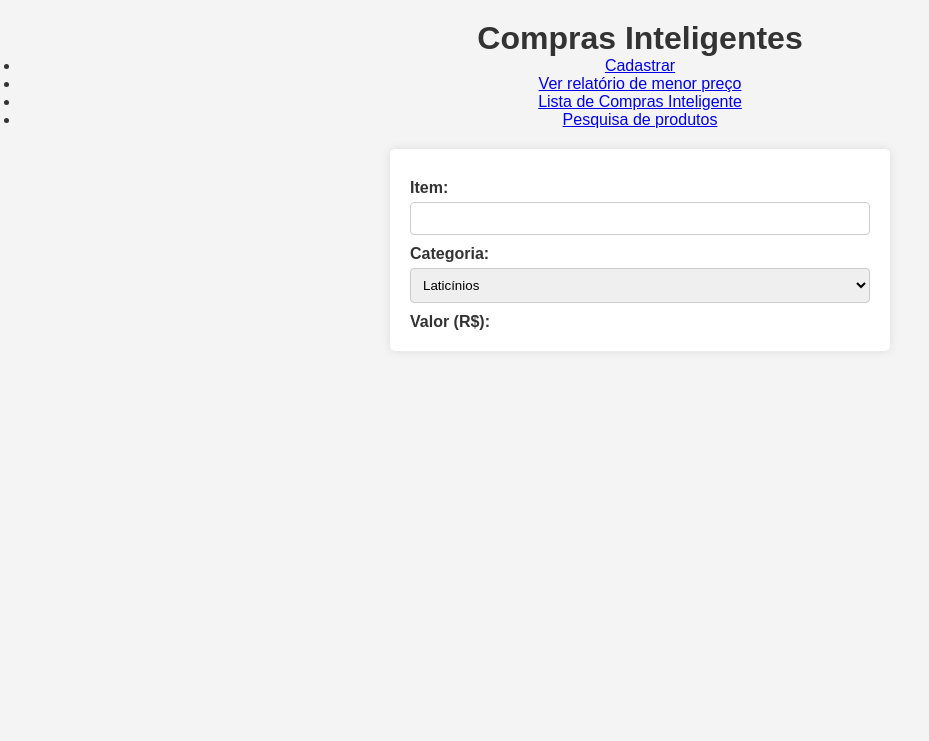
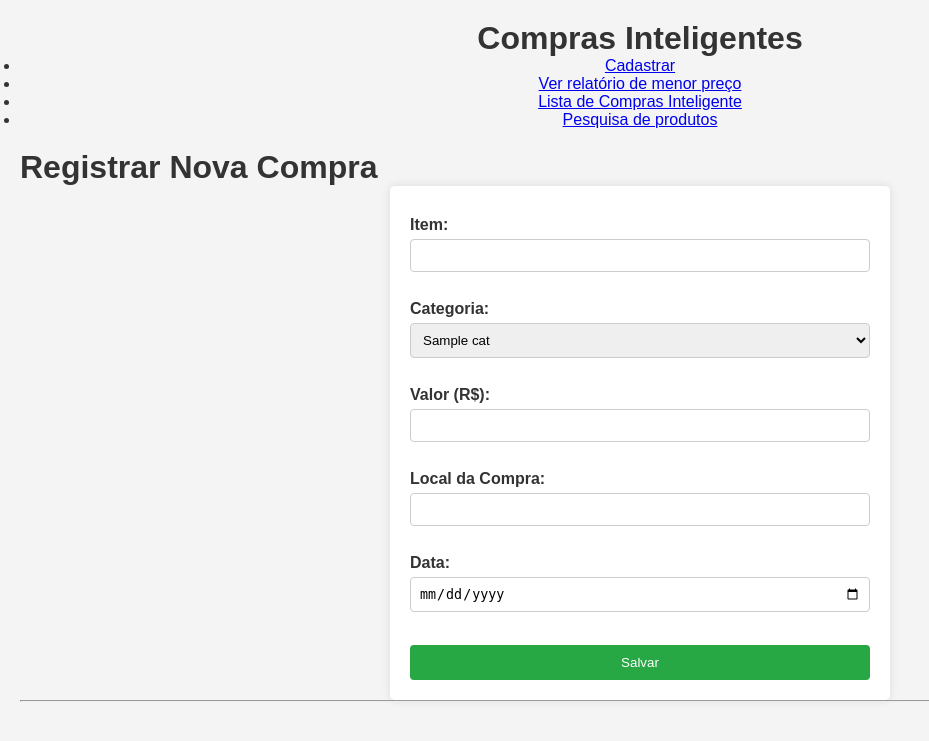
Before and after one commit to thaismsanchez/Compras-inteligentes, a Flask app: template templates/index.html in a window 1280 px wide. Shown: the top 741 px of the page, without its empty margins (0-929 px from the left). Run offline with Flask 3, Linux system fonts and the light colour scheme; the template is opened without the code that fills it: most values are stand-ins (such as "Sample title", 1, 10 or a date in 2020); parts of the project's set-up code (start-up, migrations or seed data) failed here and were passed over.

Commit message:
Update index.html

```diff
--- a/templates/index.html
+++ b/templates/index.html
@@ -20,21 +20,22 @@
   </header>
 
   <main>
-    <form id="compra-form">
-      <label for="item">Item:</label>
-      <input type="text" id="item" name="item" required />
+   <h1>Registrar Nova Compra</h1>
+  <form action="/adicionar" method="POST">
+    <label>Item: <input type="text" name="item" required></label><br>
+    <label>Categoria:
+      <select name="categoria">
+        {% for cat in categorias %}
+          <option value="{{ cat }}">{{ cat }}</option>
+        {% endfor %}
+      </select>
+    </label><br>
+    <label>Valor (R$): <input type="text" name="valor" required></label><br>
+    <label>Local da Compra: <input type="text" name="local" required></label><br>
+    <label>Data: <input type="date" name="data" required></label><br>
+    <button type="submit">Salvar</button>
+  </form>
 
-      <label for="categoria">Categoria:</label>
-      <select id="categoria" name="categoria">
-        <option value="laticinios">Laticínios</option>
-        <option value="hortifruti">Hortifruti</option>
-        <option value="carnes">Carnes</option>
-        <option value="mercearia">Mercearia</option>
-        <option value="limpeza">Limpeza</option>
-        <option value="higiene">Higiene</option>
-        <option value="bebidas">Bebidas</option>
-        <option value="pet">Pet</option>
-      </select>
-
-      <label for="valor">Valor (R$):</label>
-      <input type="
+  <hr>
+</body>
+</html>
```
